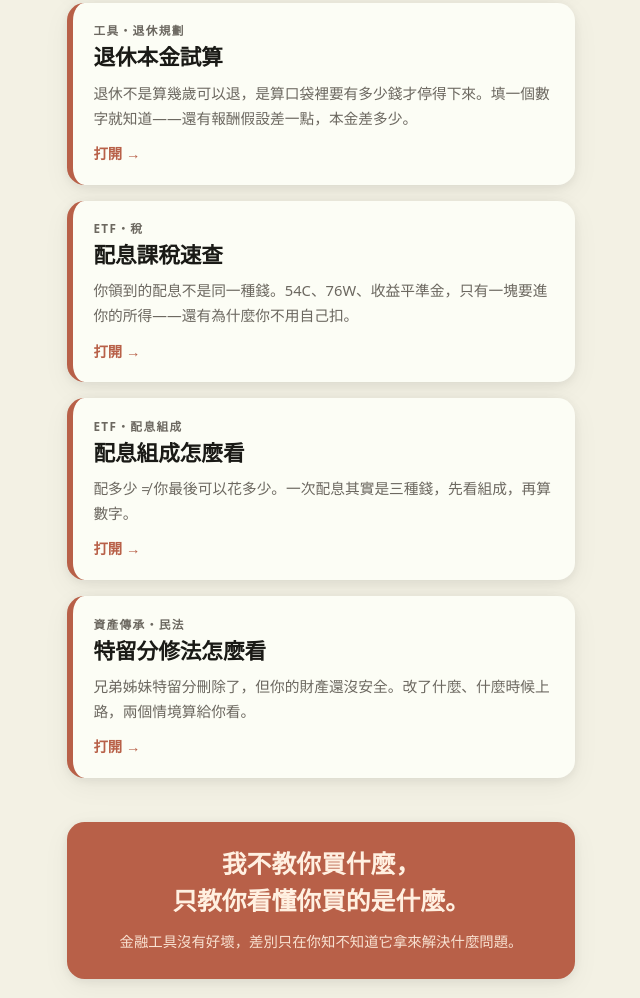
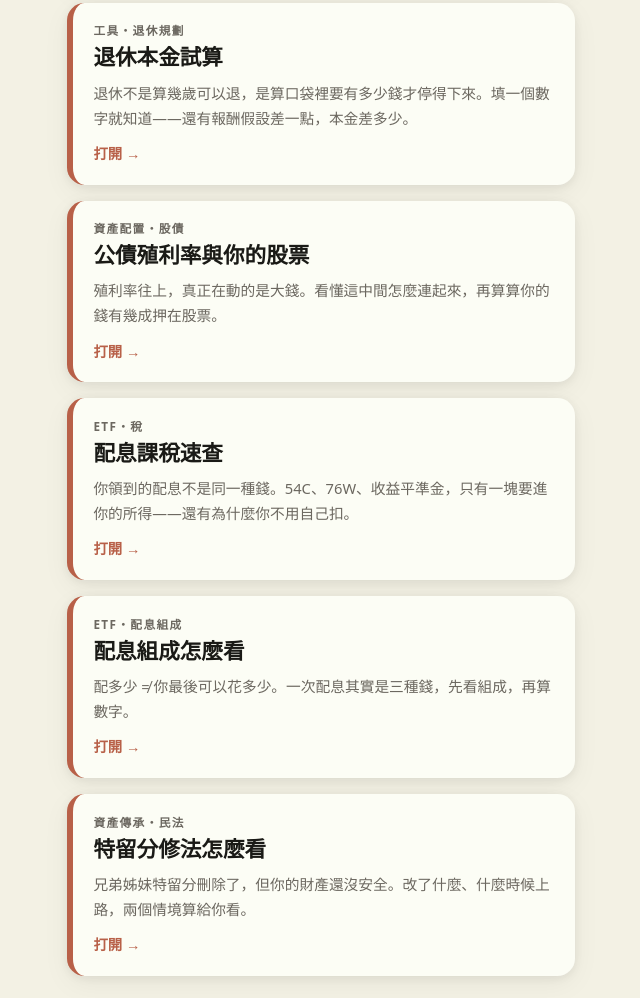
Before and after one commit to vivi896257-ai/ivy-finance-guides, a plain HTML site: page index.html in a window 1280 px wide. Shown: the part 874-1872 px from the top of the page, without its empty margins (319-959 px from the left). Drawn offline with Linux system fonts and the light colour scheme.

Commit message:
首頁列表加入 V26 公債殖利率懶人包
Co-Authored-By: Claude Opus 5.5 (1M context) <noreply@anthropic.com>

```diff
--- a/index.html
+++ b/index.html
@@ -246,6 +246,13 @@
       <span class="go">打開 →</span>
     </a>
 
+    <a class="item" href="bond-yield/">
+      <span class="tag">資產配置・股債</span>
+      <h2>公債殖利率與你的股票</h2>
+      <p>殖利率往上，真正在動的是大錢。看懂這中間怎麼連起來，再算算你的錢有幾成押在股票。</p>
+      <span class="go">打開 →</span>
+    </a>
+
     <a class="item" href="dividend-tax/">
       <span class="tag">ETF・稅</span>
       <h2>配息課稅速查</h2>
```
